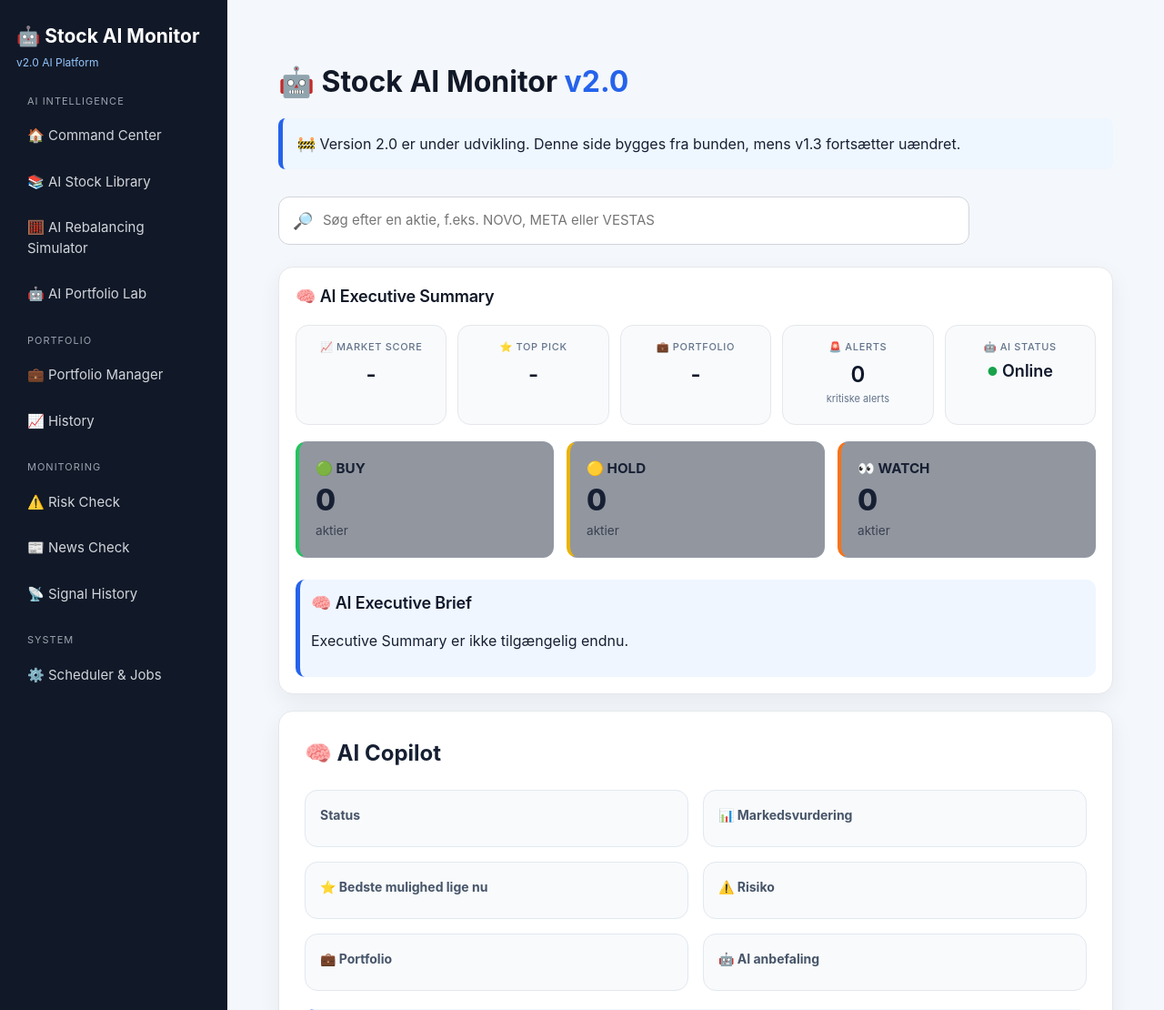
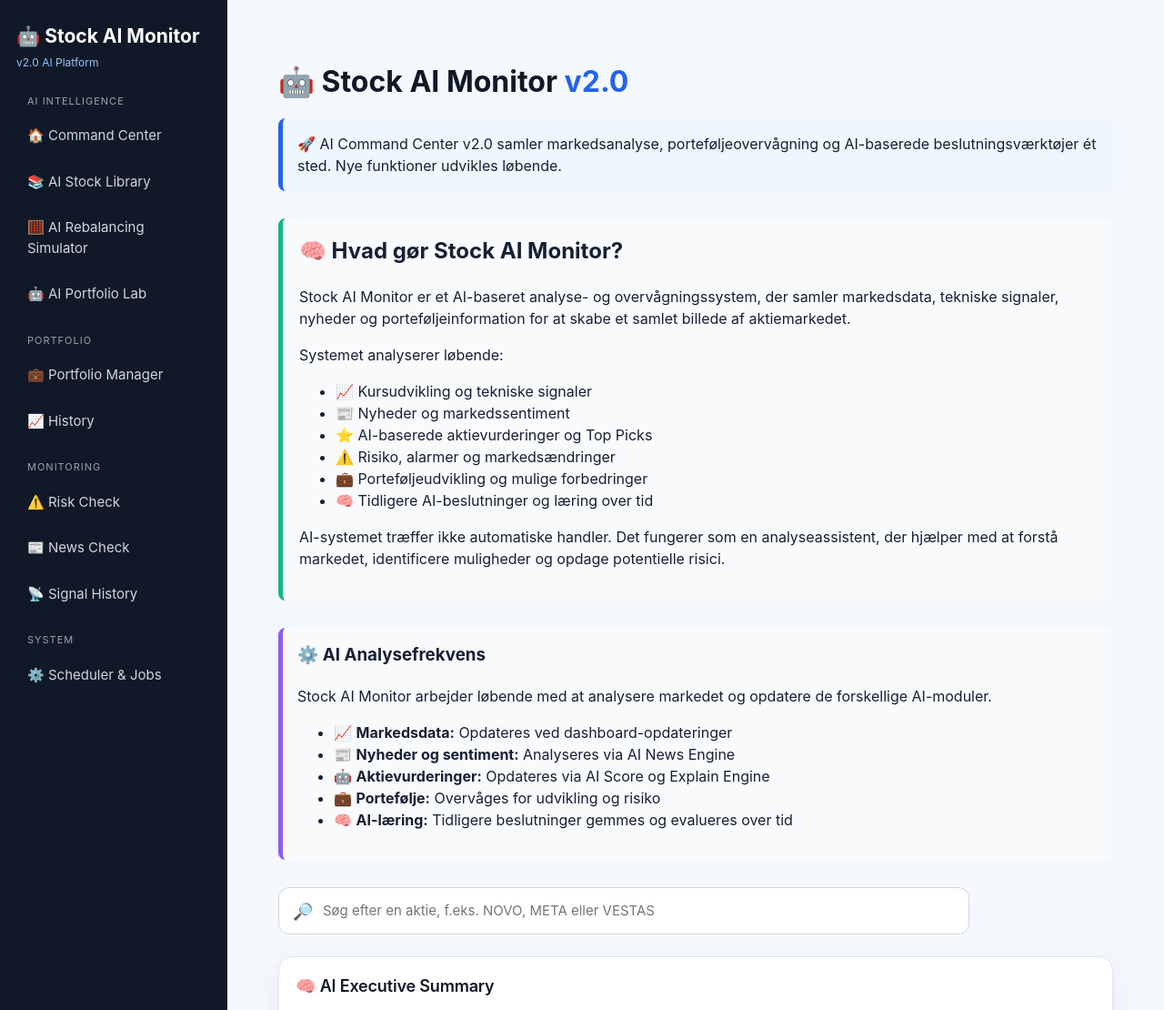
Before and after one commit to thomasthorvaldlund-ctrl/novo-ai-monitor, a Python web app: template templates/command_center_v2.html in a window 1280 px wide. Shown: the top 1110 px of the page at 91% size. Run offline with Jinja, Linux system fonts and the light colour scheme; the template is opened without the code that fills it, so the values that code supplies are empty.

Commit message:
Add AI Decision Learning and Trend dashboard cards

```diff
--- a/command_center_routes.py
+++ b/command_center_routes.py
@@ -79,6 +79,7 @@ def command_center_v2():
     ai_risk_dashboard = cache.get("ai_risk_dashboard", {})
     decision_quality = cache.get("decision_quality", {})
     decision_learning = cache.get("decision_learning", {})
+    decision_learning_trend = cache.get("decision_learning_trend", {})
 
     ai_engine_status = get_ai_engine_status()
 
@@ -112,7 +113,9 @@ def command_center_v2():
         ai_risk_dashboard=ai_risk_dashboard,
         decision_quality=decision_quality,
         decision_learning=decision_learning,
+        decision_learning_trend=decision_learning_trend,
         ai_engine_status=ai_engine_status,
+
     )
 
 @command_center_bp.route("/market-score-history")
--- a/templates/command_center_v2.html
+++ b/templates/command_center_v2.html
@@ -24,9 +24,76 @@
         border-radius:8px;
         margin-bottom:30px;
     ">
-        🚧 Version 2.0 er under udvikling.
-        Denne side bygges fra bunden, mens v1.3 fortsætter uændret.
+       🚀 AI Command Center v2.0 samler markedsanalyse,
+        porteføljeovervågning og AI-baserede beslutningsværktøjer ét sted.
+        Nye funktioner udvikles løbende.
     </p>
+
+    <div style="
+        background:#f8fafc;
+        border-left:5px solid #10b981;
+        padding:18px;
+        border-radius:8px;
+        margin-bottom:30px;
+    ">
+
+        <h2 style="margin-top:0;">
+            🧠 Hvad gør Stock AI Monitor?
+        </h2>
+
+    <p>
+        Stock AI Monitor er et AI-baseret analyse- og overvågningssystem,
+        der samler markedsdata, tekniske signaler, nyheder og porteføljeinformation
+        for at skabe et samlet billede af aktiemarkedet.
+    </p>
+
+    <p>
+        Systemet analyserer løbende:
+    </p>
+
+    <ul>
+        <li>📈 Kursudvikling og tekniske signaler</li>
+        <li>📰 Nyheder og markedssentiment</li>
+        <li>⭐ AI-baserede aktievurderinger og Top Picks</li>
+        <li>⚠️ Risiko, alarmer og markedsændringer</li>
+        <li>💼 Porteføljeudvikling og mulige forbedringer</li>
+        <li>🧠 Tidligere AI-beslutninger og læring over tid</li>
+    </ul>
+
+    <p>
+        AI-systemet træffer ikke automatiske handler.
+        Det fungerer som en analyseassistent, der hjælper med at forstå
+        markedet, identificere muligheder og opdage potentielle risici.
+    </p>
+
+</div>
+
+    <div style="
+            background:#f8fafc;
+            border-left:5px solid #8b5cf6;
+            padding:16px;
+            border-radius:8px;
+            margin-bottom:30px;
+        ">
+
+            <h3 style="margin-top:0;">
+                ⚙️ AI Analysefrekvens
+            </h3>
+
+        <p>
+            Stock AI Monitor arbejder løbende med at analysere markedet
+            og opdatere de forskellige AI-moduler.
+        </p>
+
+        <ul>
+            <li>📈 <b>Markedsdata:</b> Opdateres ved dashboard-opdateringer</li>
+            <li>📰 <b>Nyheder og sentiment:</b> Analyseres via AI News Engine</li>
+            <li>🤖 <b>Aktievurderinger:</b> Opdateres via AI Score og Explain Engine</li>
+            <li>💼 <b>Portefølje:</b> Overvåges for udvikling og risiko</li>
+            <li>🧠 <b>AI-læring:</b> Tidligere beslutninger gemmes og evalueres over tid</li>
+        </ul>
+
+    </div>
 
     <div class="global-stock-search">
         <div class="global-stock-search-inner">
@@ -56,22 +123,15 @@
 
     {% include "partials/_ai_explain_center.html" %}
 
-
-
-
-
-
-
-
     {% include "partials/_earnings_risk.html" %}
-
-
 
     {% include "partials/_ai_risk_dashboard.html" %}
 
     {% include "partials/_ai_decision_quality.html" %}
 
     {% include "partials/_ai_decision_learning.html" %}
+
+    {% include "partials/_ai_decision_learning_trend.html" %}
 
 
 <!-- AI Engine Status START -->
--- a/templates/partials/_ai_decision_learning.html
+++ b/templates/partials/_ai_decision_learning.html
@@ -9,6 +9,13 @@
         </span>
     </h2>
 
+    <p style="
+        margin-top:-8px;
+        color:#64748b;
+        font-size:14px;
+    ">
+        Analyserer tidligere beslutninger for at finde mønstre og forbedre fremtidige vurderinger.
+    </p>
 
     {% if decision_learning %}
 
--- /dev/null
+++ b/templates/partials/_ai_decision_learning_trend.html
@@ -0,0 +1,58 @@
+<section class="card">
+
+    <h2>
+        📈 AI Learning Trend
+        <span
+            class="info-icon"
+            data-tooltip="Viser hvordan AI's beslutningskvalitet udvikler sig over tid baseret på historiske læringsdata.">
+            ?
+        </span>
+    </h2>
+
+
+    {% if decision_learning_trend %}
+
+    <div style="
+        display:grid;
+        grid-template-columns:repeat(5, 1fr);
+        gap:15px;
+        margin-top:15px;
+    ">
+
+        <div>
+            <b>Snapshots</b><br>
+            {{ decision_learning_trend.snapshots }}
+        </div>
+
+        <div>
+            <b>Start kvalitet</b><br>
+            {{ decision_learning_trend.starting_accuracy }}%
+        </div>
+
+        <div>
+            <b>Aktuel kvalitet</b><br>
+            {{ decision_learning_trend.current_accuracy }}%
+        </div>
+
+        <div>
+            <b>Ændring</b><br>
+            {{ decision_learning_trend.change }}%
+        </div>
+
+        <div>
+            <b>Status</b><br>
+            {{ decision_learning_trend.trend }}
+        </div>
+
+    </div>
+
+
+    {% else %}
+
+    <p>
+        Ingen AI learning trend-data endnu.
+    </p>
+
+    {% endif %}
+
+</section>
--- a/templates/partials/_ai_decision_quality.html
+++ b/templates/partials/_ai_decision_quality.html
@@ -8,6 +8,14 @@
             ?
         </span>
     </h2>
+
+    <p style="
+    margin-top:-8px;
+    color:#64748b;
+    font-size:14px;
+">
+    Måler hvor godt tidligere AI-beslutninger har fungeret efterfølgende.
+</p>
 
 
     {% if decision_quality %}
```
Lines whose indentation alone changed are shown as unchanged.
